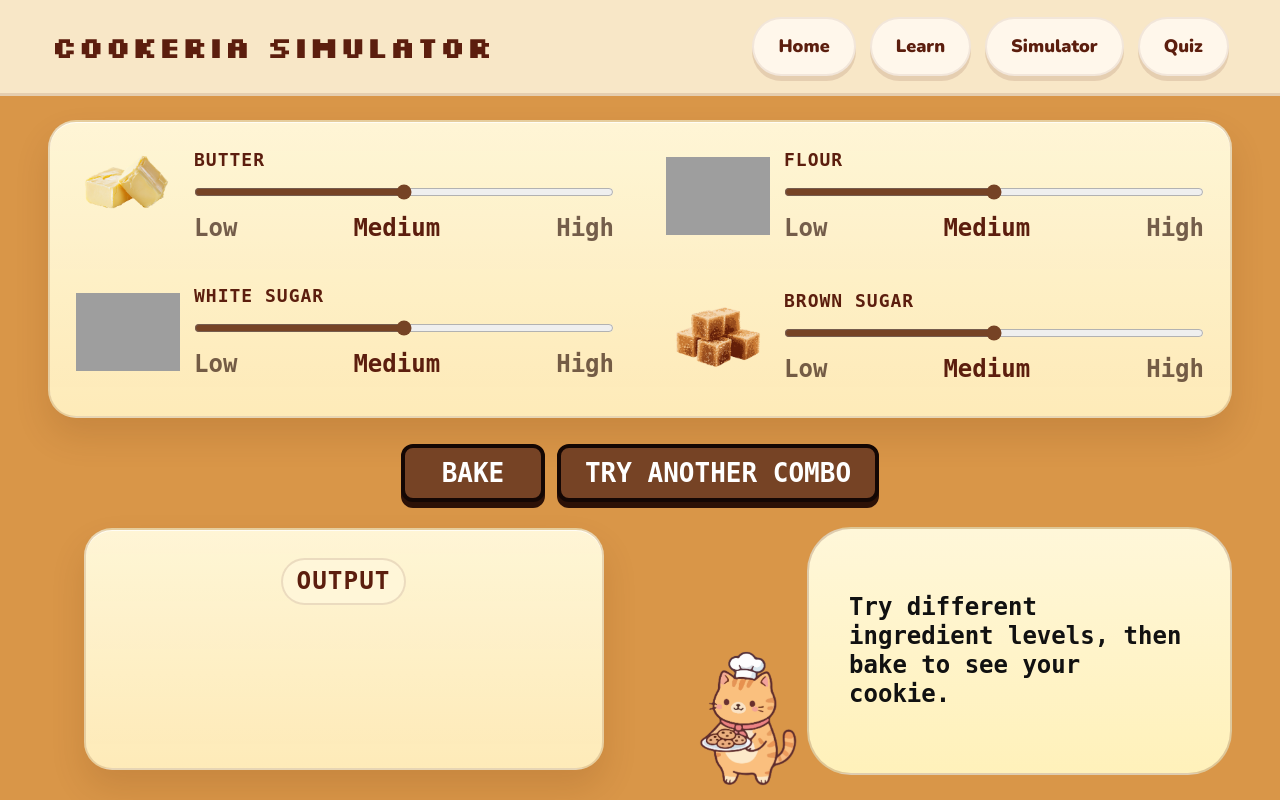
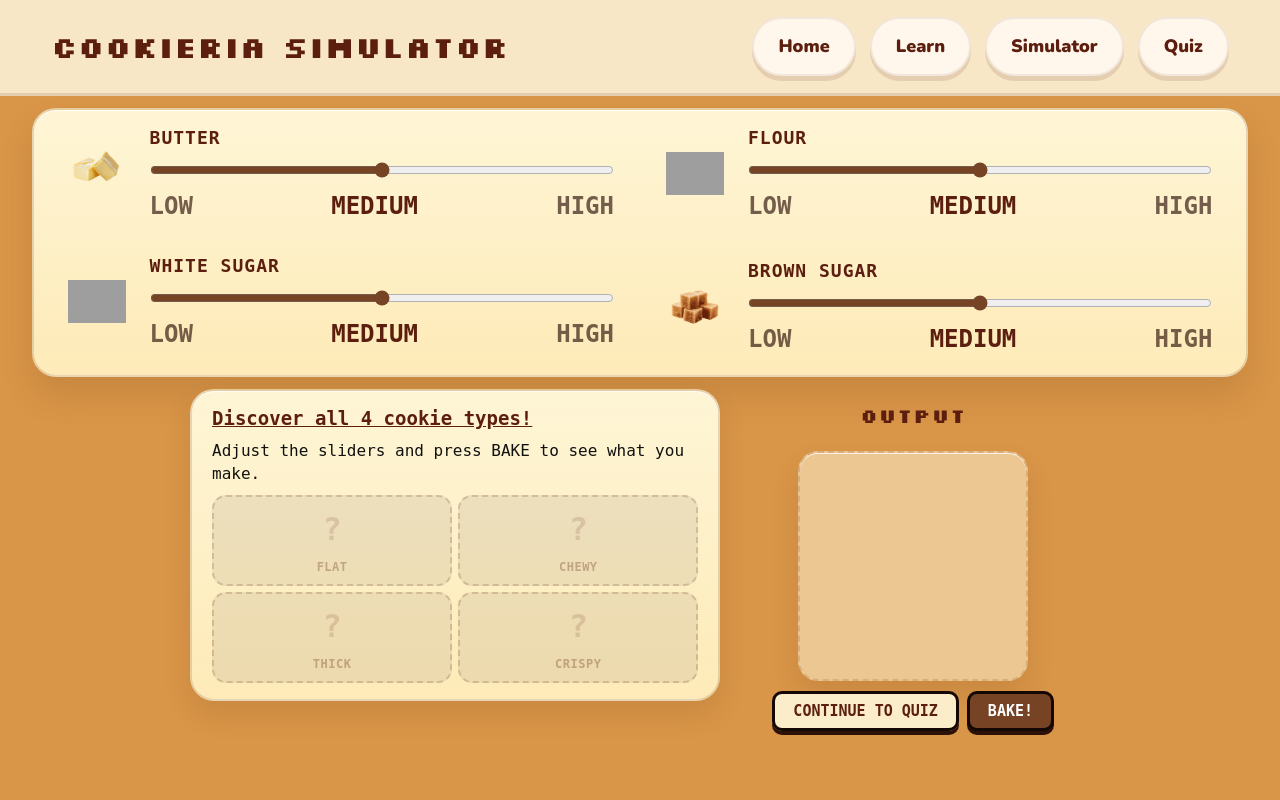
Before and after one commit to kiantheg/UI-Final-Project, a Flask app: page /simulator in a window 1280 px wide. Run offline with Flask 2, Linux system fonts and the light colour scheme; grey boxes are pictures that could not be loaded.

Commit message:
Redesign simulator UI: discovery grid, adaptive layout, and branding fix
- Rebuilt simulator layout: full-width slider panel, naturally-sized
  two-column bottom section (1.5fr hint card / 1fr result), orange
  background shows below cards for visual breathing room
- Replaced progress pills with 2×2 discovery grid; undiscovered slots
  show a faded/dashed placeholder, discovered slots fill with a warm
  amber background, cookie image, and ✓ badge
- Added combo tracking: session records which of the 4 cookie types
  (Flat, Chewy, Thick, Crispy) have been unlocked
- Shrunk ingredient images and reduced layout gaps so content fits
  comfortably on typical laptop viewports without scrolling
- Output label gets a fixed min-height so the layout doesn't shift
  between "OUTPUT" (1 line) and "THICK COOKIE" (2 lines)
- Replaced oversized nav buttons with compact sim-btn variants
- Fixed can_session_continue_to_quiz() to drop unused parameter
- Renamed brand from "Cookeria" to "Cookieria Simulator"

Co-Authored-By: Claude Sonnet 4.6 <noreply@anthropic.com>

```diff
--- a/app.py
+++ b/app.py
@@ -285,9 +285,8 @@ def record_session_simulator_discovery(recipe_id):
         session.modified = True
 
 
-def can_session_continue_to_quiz(simulator_data):
+def can_session_continue_to_quiz():
     discovered_recipe_ids = get_session_discovered_simulator_recipes()
-    required_recipe_ids = [recipe["id"] for recipe in simulator_data["recipes"]]
     return len(set(discovered_recipe_ids)) >= 2
 
 def get_learning_step(learning_steps, step_number):
@@ -477,6 +476,7 @@ def simulator():
         selections=selections,
         result=result,
         error_message=error_message,
+        discovered_recipes=get_session_discovered_simulator_recipes(),
     )
 
 
@@ -486,9 +486,8 @@ def quiz_step(step):
     quiz_questions = quiz_content["quiz_questions"]
     question = get_quiz_question(quiz_questions, step)
     question_ids = [item["id"] for item in quiz_questions]
-    simulator_data = load_simulator_content()
 
-    if not can_session_continue_to_quiz(simulator_data):
+    if not can_session_continue_to_quiz():
         return redirect(url_for("simulator"))
 
     state = load_state()
--- a/static/main.css
+++ b/static/main.css
@@ -950,7 +950,10 @@ body.simulator-page .app-main {
 .simulator-actions {
   display: flex;
   justify-content: center;
-  gap: 12px;
+  align-items: center;
+  gap: 8px;
+  width: 100%;
+  max-width: 230px;
 }
 
 .simulator-layout {
@@ -1230,6 +1233,10 @@ body.simulator-page .app-main {
   overflow: hidden;
 }
 
+.simulator-game {
+  padding: clamp(10px, 1.5vh, 18px) clamp(20px, 2.5vw, 40px) clamp(16px, 2.5vh, 28px);
+}
+
 .simulator-stage,
 .quiz-stage {
   min-height: 0;
@@ -1251,23 +1258,30 @@ body.simulator-page .app-main {
 .simulator-layout {
   display: flex;
   flex-direction: column;
-  gap: 26px;
+  gap: 12px;
   width: 100%;
   flex: 1 1 auto;
   height: 100%;
   min-height: 0;
-  align-items: center;
-}
-
-.simulator-bottom-row,
+  align-items: stretch;
+  justify-content: flex-start;
+}
+
+.simulator-bottom-row {
+  display: grid;
+  grid-template-columns: 1.5fr 1fr;
+  align-items: start;
+  gap: 16px;
+  flex: 0 0 auto;
+  width: min(900px, 100%);
+  align-self: center;
+}
+
 .quiz-two-column {
   display: grid;
   grid-template-columns: minmax(360px, 0.92fr) minmax(420px, 1fr);
   align-items: stretch;
   gap: 34px;
-  flex: 1 1 auto;
-  min-height: 0;
-  justify-content: flex-end;
 }
 
 .simulator-panel,
@@ -1309,10 +1323,10 @@ body.simulator-page .app-main {
 }
 
 .simulator-control-row {
-  grid-template-columns: 102px minmax(0, 1fr);
+  grid-template-columns: 66px minmax(0, 1fr);
   align-items: center;
   min-height: 0;
-  padding: 4px 6px;
+  padding: 2px 6px;
 }
 
 .simulator-control-copy,
@@ -1366,12 +1380,11 @@ body.simulator-page .app-main {
   display: flex;
   flex-direction: column;
   justify-content: flex-start;
-  padding: 20px 38px 16px;
-  border-radius: 38px;
+  padding: clamp(8px, 1.2vh, 14px) clamp(16px, 2vw, 28px);
+  border-radius: 24px;
   width: 100%;
   flex: 0 0 auto;
   min-height: 0;
-  min-height: 204px;
 }
 
 .simulator-control-tile {
@@ -1381,8 +1394,8 @@ body.simulator-page .app-main {
 }
 
 .simulator-ingredient-image {
-  width: 104px;
-  height: 104px;
+  width: 58px;
+  height: 58px;
   object-fit: contain;
 }
 
@@ -1588,8 +1601,9 @@ body.simulator-page .app-main {
 }
 
 .simulator-cookie-image {
-  width: min(100%, 250px);
-  max-height: 200px;
+  width: auto;
+  max-width: 100%;
+  max-height: 100%;
   object-fit: contain;
 }
 
@@ -2032,6 +2046,208 @@ body.simulator-page .app-main {
   white-space: normal;
 }
 
+.simulator-left-col {
+  display: flex;
+  flex-direction: column;
+  min-height: 0;
+}
+
+.simulator-right-col {
+  display: flex;
+  flex-direction: column;
+  align-items: center;
+  justify-content: flex-start;
+  gap: 10px;
+}
+
+.simulator-hint-card {
+  display: flex;
+  flex-direction: column;
+  background: linear-gradient(180deg, rgba(255, 247, 217, 0.98), rgba(255, 238, 189, 0.96));
+  border: 2px solid rgba(122, 70, 28, 0.18);
+  border-radius: 24px;
+  padding: 16px 20px 16px;
+  box-shadow:
+    0 14px 28px rgba(92, 45, 16, 0.12),
+    inset 0 1px 0 rgba(255, 255, 255, 0.78);
+}
+
+.simulator-hint-title {
+  margin: 0 0 10px;
+  font-family: monospace;
+  font-size: 19px;
+  font-weight: 900;
+  line-height: 1.2;
+  text-decoration: underline;
+  color: var(--brown);
+}
+
+.simulator-hint-body {
+  margin: 0;
+  font-family: monospace;
+  font-size: 16px;
+  line-height: 1.42;
+  color: #111;
+}
+
+.simulator-discovery-grid {
+  display: grid;
+  grid-template-columns: 1fr 1fr;
+  grid-auto-rows: 1fr;
+  gap: 6px;
+  flex: 1 1 auto;
+  margin-top: 10px;
+  min-height: 160px;
+}
+
+.simulator-discovery-card {
+  display: flex;
+  flex-direction: column;
+  align-items: center;
+  justify-content: center;
+  gap: 5px;
+  border-radius: 14px;
+  padding: 8px 6px;
+  background: rgba(160, 145, 120, 0.18);
+  border: 2px dashed rgba(92, 30, 14, 0.18);
+  min-height: 0;
+  overflow: hidden;
+  position: relative;
+  transition: background 0.3s ease, border 0.3s ease, box-shadow 0.3s ease;
+}
+
+.simulator-discovery-card--done {
+  background: linear-gradient(180deg, rgba(255, 244, 205, 0.99), rgba(255, 228, 142, 0.97));
+  border: 2px solid rgba(118, 67, 37, 0.28);
+  box-shadow:
+    0 6px 16px rgba(92, 45, 16, 0.14),
+    inset 0 1px 0 rgba(255, 255, 255, 0.7);
+}
+
+.simulator-discovery-card--done::after {
+  content: "✓";
+  position: absolute;
+  top: 5px;
+  right: 6px;
+  width: 16px;
+  height: 16px;
+  background: var(--brown-2);
+  color: white;
+  border-radius: 50%;
+  font-family: monospace;
+  font-size: 10px;
+  font-weight: 900;
+  display: grid;
+  place-items: center;
+  line-height: 1;
+}
+
+.simulator-discovery-img {
+  flex: 1 1 auto;
+  width: 100%;
+  max-height: 80px;
+  object-fit: contain;
+  min-height: 0;
+}
+
+.simulator-discovery-placeholder {
+  font-family: monospace;
+  font-size: 32px;
+  font-weight: 900;
+  color: rgba(92, 30, 14, 0.14);
+  flex: 1 1 auto;
+  display: flex;
+  align-items: center;
+}
+
+.simulator-discovery-label {
+  font-family: monospace;
+  font-size: 12px;
+  font-weight: 900;
+  text-transform: uppercase;
+  letter-spacing: 0.5px;
+  color: var(--brown);
+  flex: 0 0 auto;
+}
+
+.simulator-discovery-label--locked {
+  color: rgba(92, 30, 14, 0.3);
+}
+
+.sim-btn {
+  display: inline-flex;
+  align-items: center;
+  justify-content: center;
+  height: 40px;
+  padding: 0 18px;
+  border-radius: 10px;
+  border: 3px solid #140704;
+  font-family: monospace;
+  font-size: 15px;
+  font-weight: 900;
+  text-decoration: none;
+  cursor: pointer;
+  appearance: none;
+  box-shadow: 0 4px 0 var(--brown-3);
+  transition: 0.15s ease;
+  white-space: nowrap;
+}
+
+.sim-btn:hover {
+  transform: translateY(2px);
+  box-shadow: 0 2px 0 var(--brown-3);
+}
+
+.sim-btn--primary {
+  background: var(--brown-2);
+  color: white;
+}
+
+.sim-btn--secondary {
+  background: rgba(255, 247, 217, 0.9);
+  color: var(--brown);
+}
+
+.simulator-output-label {
+  font-family: "Silkscreen", monospace;
+  font-size: 20px;
+  font-weight: 700;
+  color: var(--brown);
+  text-align: center;
+  letter-spacing: 1px;
+  flex: 0 0 auto;
+  line-height: 1.25;
+  width: 100%;
+  max-width: 230px;
+  min-height: 2.6em;
+  display: flex;
+  align-items: center;
+  justify-content: center;
+}
+
+.simulator-result-box {
+  width: 100%;
+  max-width: 230px;
+  aspect-ratio: 1 / 1;
+  flex: 0 0 auto;
+  background: linear-gradient(180deg, rgba(255, 247, 217, 0.98), rgba(255, 238, 189, 0.96));
+  border: 2px solid rgba(122, 70, 28, 0.18);
+  border-radius: 20px;
+  display: flex;
+  align-items: center;
+  justify-content: center;
+  padding: 12px;
+  overflow: hidden;
+  box-shadow:
+    0 14px 28px rgba(92, 45, 16, 0.12),
+    inset 0 1px 0 rgba(255, 255, 255, 0.78);
+}
+
+.simulator-result-box--empty {
+  background: rgba(255, 247, 217, 0.5);
+  border-style: dashed;
+}
+
 .quiz-bottom-nav--review {
   justify-content: space-between;
 }
@@ -2245,6 +2461,7 @@ body.simulator-page .app-main {
   .ready-screen,
   .target-grid,
   .simulator-layout,
+  .simulator-bottom-row,
   .quiz-layout,
   .feedback-layout,
   .score-summary,
--- a/templates/base.html
+++ b/templates/base.html
@@ -3,7 +3,7 @@
 <head>
   <meta charset="UTF-8">
   <meta name="viewport" content="width=device-width, initial-scale=1.0">
-  <title>{% block title %}Cookeria Simulator{% endblock %}</title>
+  <title>{% block title %}Cookieria Simulator{% endblock %}</title>
   <link
     rel="stylesheet"
     href="https://cdn.jsdelivr.net/npm/bootstrap@5.3.3/dist/css/bootstrap.min.css"
@@ -20,7 +20,7 @@
   <nav class="cookie-nav">
     <div class="cookie-nav-inner">
       <a class="cookie-brand" href="{{ url_for('home') }}">
-        <span class="cookie-brand-main">Cookeria Simulator</span>
+        <span class="cookie-brand-main">Cookieria Simulator</span>
       </a>
 
       <div class="cookie-nav-links">
--- a/templates/simulator.html
+++ b/templates/simulator.html
@@ -14,32 +14,34 @@
   "thick_cookie": "thick.png",
   "crispy_cookie": "crispy.png"
 } %}
+{% set all_cookie_targets = [
+  ("flat_cookie", "Flat"),
+  ("chewy_cookie", "Chewy"),
+  ("thick_cookie", "Thick"),
+  ("crispy_cookie", "Crispy")
+] %}
 <section class="learn-game simulator-game">
   <div class="learn-stage simulator-stage">
     <form method="post" class="simulator-layout">
-      <div class="ingredient-menu simulator-panel simulator-control-board">
+
       {% if error_message %}
         <div class="simulator-error" role="alert">{{ error_message }}</div>
       {% endif %}
 
+      <div class="ingredient-menu simulator-control-board">
         <div class="simulator-control-grid">
           {% for ingredient in simulator["ingredients"] %}
             {% set current_level = selections[ingredient["key"]] %}
             {% set current_index = simulator["levels"].index(current_level) %}
-
             <div class="ingredient-menu-row simulator-control-row simulator-control-tile">
               <img
                 src="{{ url_for('static', filename='images/' ~ ingredient_images[ingredient['key']]) }}"
                 alt="{{ ingredient['label'] }}"
                 class="simulator-ingredient-image"
               >
-
               <div class="simulator-control-input">
                 <label class="simulator-control-label simulator-control-label--compact"
-                      for="{{ ingredient["key"] }}">
-                  {{ ingredient["label"] }}
-                </label>
-
+                       for="{{ ingredient["key"] }}">{{ ingredient["label"] }}</label>
                 <input
                   name="{{ ingredient['key'] }}"
                   type="hidden"
@@ -56,14 +58,11 @@
                        data-level-slider
                        data-target="{{ ingredient['key'] }}"
                        data-levels='{{ simulator["levels"] | tojson }}'>
-
                 <div class="slider-labels" aria-hidden="true">
                   {% for level in simulator["levels"] %}
                     <span class="{% if level == current_level %}is-active{% endif %}"
                           data-slider-label-for="{{ ingredient["key"] }}"
-                          data-level="{{ level }}">
-                      {{ level|title }}
-                    </span>
+                          data-level="{{ level }}">{{ level|upper }}</span>
                   {% endfor %}
                 </div>
               </div>
@@ -72,75 +71,68 @@
         </div>
       </div>
 
-      <div class="simulator-actions">
-        <button type="submit" name="simulator_action" value="bake" class="learn-next-btn">
-          {{ simulator["page"]["bake_button_label"]|upper }}
-        </button>
-        <button type="submit" name="simulator_action" value="reset" class="learn-secondary-btn">
-          TRY ANOTHER COMBO
-        </button>
-      </div>
+      <div class="simulator-bottom-row">
 
-      <div class="simulator-bottom-row">
-        <div class="ingredient-info-card simulator-guide-card">
+        <div class="simulator-left-col">
+          <div class="simulator-hint-card">
             {% if result %}
               {% if result["recipe_id"] %}
-
                 {% if result["recipe_id"] == "flat_cookie" %}
-                {% set helper_text = "Yay! You made a flat cookie. High butter and low flour helped it spread. Try another combo!" %}
+                  {% set hint_title = "This cookie spread while baking!" %}
                 {% elif result["recipe_id"] == "chewy_cookie" %}
-                {% set helper_text = "Yay! You made a chewy cookie. Brown sugar helped keep it soft. Try another combo!" %}
+                  {% set hint_title = "This cookie is soft and chewy." %}
                 {% elif result["recipe_id"] == "thick_cookie" %}
-                {% set helper_text = "Yay! You made a thick cookie. More flour helped it hold its shape. Try another combo!" %}
+                  {% set hint_title = "This cookie stayed tall while baking." %}
                 {% elif result["recipe_id"] == "crispy_cookie" %}
-                {% set helper_text = "Yay! You made a crispy cookie. White sugar helped it crisp up. Try another combo!" %}
+                  {% set hint_title = "This cookie is thin with crunchy edges." %}
                 {% else %}
-                {% set helper_text = "Yay! " ~ result["cookie_type"] ~ "." %}
+                  {% set hint_title = result["cookie_type"] ~ "." %}
+                {% endif %}
+                <p class="simulator-hint-title">{{ hint_title }}</p>
+                <p class="simulator-hint-body">{{ result["explanation"] }}</p>
+              {% else %}
+                <p class="simulator-hint-title">Oops, that mix made goop.</p>
+                <p class="simulator-hint-body">Try a different combination of ingredients.</p>
               {% endif %}
             {% else %}
-              {% set helper_text = "Oops, that mix made goop. Try a different combination." %}
+              <p class="simulator-hint-title">Discover all 4 cookie types!</p>
+              <p class="simulator-hint-body">Adjust the sliders and press BAKE to see what you make.</p>
             {% endif %}
+
+            <div class="simulator-discovery-grid">
+              {% for recipe_id, name in all_cookie_targets %}
+                {% set is_done = recipe_id in discovered_recipes %}
+                <div class="simulator-discovery-card{% if is_done %} simulator-discovery-card--done{% endif %}">
+                  {% if is_done and recipe_id in cookie_images %}
+                    <img
+                      src="{{ url_for('static', filename='images/' ~ cookie_images[recipe_id]) }}"
+                      alt="{{ name }}"
+                      class="simulator-discovery-img"
+                    >
                   {% else %}
-            {% set helper_text = "Try different ingredient levels, then bake to see your cookie." %}
+                    <span class="simulator-discovery-placeholder">?</span>
                   {% endif %}
-          <div class="simulator-guide-content">
-            <img
-              src="{{ url_for('static', filename='images/2.png') }}"
-              alt="Cookie cat"
-              class="learn-cat learn-cat-small learn-cat-speaking simulator-guide-cat"
-            >
-            <div
-              class="learn-bubble learn-bubble--plain learn-bubble--talking simulator-guide-bubble"
-              data-typewriter="{{ helper_text }}"
-            >
-              {{ helper_text }}
+                  <span class="simulator-discovery-label{% if not is_done %} simulator-discovery-label--locked{% endif %}">
+                    {% if is_done %}✓ {% endif %}{{ name }}
+                  </span>
+                </div>
+              {% endfor %}
+            </div>
           </div>
         </div>
 
-           <div class="ready-buttons simulator-result-actions">
-              <a href="{{ url_for('learn_step', step=7) }}" class="learn-secondary-btn">
-                {{ simulator["page"]["back_button_label"]|upper }}
-              </a>
-              <a href="{{ url_for('quiz_step', step=1) }}" class="learn-next-btn">
-                {{ simulator["page"]["next_button_label"]|upper }}
-              </a>
+        <div class="simulator-right-col">
+          <div class="simulator-output-label">
+            {% if result and result["recipe_id"] %}
+              {{ result["cookie_type"]|upper }}
+            {% elif result and not result["recipe_id"] %}
+              GOOP!
+            {% else %}
+              OUTPUT
+            {% endif %}
           </div>
-
-
-
-        </div>
-
-        <div class="simulator-result-column">
-          <div class="ingredient-info-card simulator-result-card{% if not result %} simulator-result-card--empty{% endif %}">
-            <div class="ingredient-info-card__header simulator-result-header">
-              <div class="ready-kicker">
-                Output{% if result %}: {% if result["recipe_id"] %}{{ result["cookie_type"] }}{% else %}Goop{% endif %}{% endif %}
-              </div>
-            </div>
-
-            {% if result %}
-              <div class="simulator-cookie-preview">
-                {% if result["recipe_id"] and result["recipe_id"] in cookie_images %}
+          <div class="simulator-result-box{% if not result or not result['recipe_id'] %} simulator-result-box--empty{% endif %}">
+            {% if result and result["recipe_id"] and result["recipe_id"] in cookie_images %}
               <img
                 src="{{ url_for('static', filename='images/' ~ cookie_images[result['recipe_id']]) }}"
                 alt="{{ result['cookie_type'] }}"
@@ -148,18 +140,18 @@
               >
             {% endif %}
           </div>
-                <div class="simulator-result-explanation">
-                  {{ result["explanation"] }}
+          <div class="simulator-actions">
+            <a href="{{ url_for('quiz_step', step=1) }}" class="sim-btn sim-btn--secondary">
+              CONTINUE TO QUIZ
+            </a>
+            <button type="submit" name="simulator_action" value="bake" class="sim-btn sim-btn--primary">
+              BAKE!
+            </button>
           </div>
-
-              {% endif %}
+        </div>
 
       </div>
 
-
-
-        </div>
-      </div>
     </form>
   </div>
 </section>
```
Lines whose indentation alone changed are shown as unchanged.
